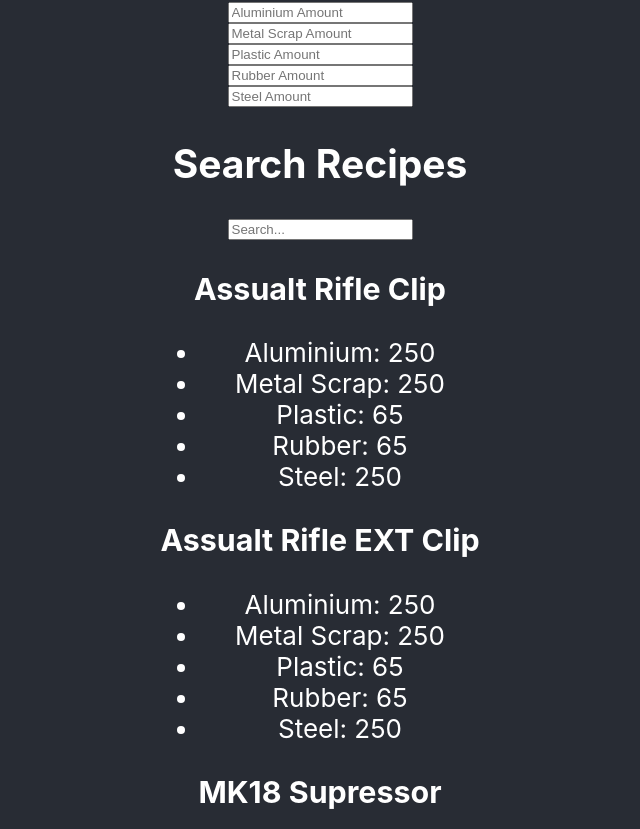
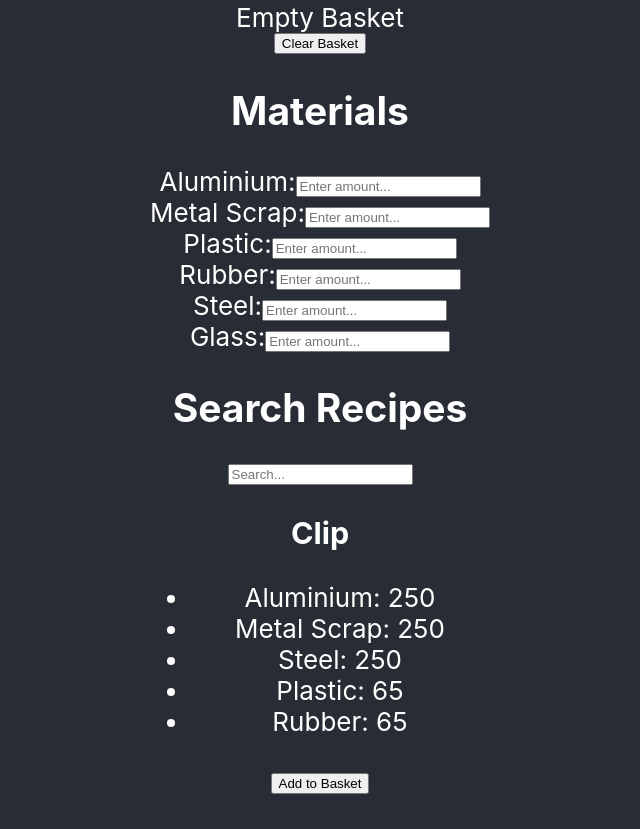
Before and after one commit to liamfrazer/crafting, a React (Create React App) app: page / in a window 1280 px wide. Shown: the part 242-1071 px from the top of the page, without its empty margins (320-960 px from the left). Built offline with nearby package versions, Linux system fonts and the light colour scheme.

Commit message:
Buttons added to recipes

```diff
--- a/public/data/materials.json
+++ b/public/data/materials.json
@@ -2,35 +2,42 @@
     {
       "id": 1,
       "name": "Aluminium",
-      "weight": 0,
+      "weight": 0.1,
       "image": "",
       "amount": 0
     },
     {
       "id": 2,
       "name": "Metal Scrap",
-      "weight": 0,
+      "weight": 0.1,
       "image": "",
       "amount": 0
     },
     {
       "id": 3,
       "name": "Plastic",
-      "weight": 0,
+      "weight": 0.1,
       "image": "",
       "amount": 0
     },
     {
       "id": 4,
       "name": "Rubber",
-      "weight": 0,
+      "weight": 0.1,
       "image": "",
       "amount": 0
     },
     {
       "id": 5,
       "name": "Steel",
-      "weight": 0,
+      "weight": 0.1,
+      "image": "",
+      "amount": 0
+    },
+    {
+      "id": 56,
+      "name": "Glass",
+      "weight": 0.1,
       "image": "",
       "amount": 0
     }
--- a/public/data/recipes.json
+++ b/public/data/recipes.json
@@ -1,47 +1,166 @@
 [
     {
       "id": 1,
-      "name": "Assualt Rifle Clip",
-      "maingroup": "Attachment",
-      "subgroup": "Assault Rifle Attachment",
+      "name": "Clip",
+      "group": "Rifle Attachment",
       "weight": 0,
       "image": "",
       "requirements": {
         "Aluminium": 250,
         "Metal Scrap": 250,
+        "Steel": 250,
         "Plastic": 65,
-        "Rubber": 65,
-        "Steel": 250
+        "Rubber": 65
       }
     },
     {
       "id": 2,
-      "name": "Assualt Rifle EXT Clip",
-      "maingroup": "Attachment",
-      "subgroup": "Assualt Rifle Attachment",
+      "name": "Supressor",
+      "group": "Attachment",
+      "weight": 0,
+      "image": "",
+      "requirements": {
+        "Plastic": 135,
+        "Rubber": 135
+      }
+    },
+    {
+      "id": 3,
+      "name": "Mag",
+      "group": "Attachment",
       "weight": 0,
       "image": "",
       "requirements": {
         "Aluminium": 250,
         "Metal Scrap": 250,
+        "Steel": 250,
         "Plastic": 65,
-        "Rubber": 65,
-        "Steel": 250
+        "Rubber": 65
       }
     },
     {
-      "id": 3,
-      "name": "MK18 Supressor",
-      "maingroup": "Attachment",
-      "subgroup": "MK18 Attachment",
+      "id": 4,
+      "name": "Scope",
+      "group": "Attachment",
       "weight": 0,
       "image": "",
       "requirements": {
         "Aluminium": 250,
         "Metal Scrap": 250,
+        "Steel": 250,
         "Plastic": 65,
-        "Rubber": 65,
-        "Steel": 250
+        "Rubber": 65
+      }
+    },
+    {
+      "id": 5,
+      "name": "Light",
+      "group": "Attachment",
+      "weight": 0,
+      "image": "",
+      "requirements": {
+        "Plastic": 135,
+        "Rubber": 135
+      }
+    },
+    {
+      "id": 6,
+      "name": "Slide",
+      "group": "Attachment",
+      "weight": 0,
+      "image": "",
+      "requirements": {
+        "Aluminium": 250,
+        "Metal Scrap": 250,
+        "Steel": 250,
+        "Plastic": 65,
+        "Rubber": 65
+      }
+    },
+    {
+      "id": 7,
+      "name": "Stock",
+      "group": "Attachment",
+      "weight": 0,
+      "image": "",
+      "requirements": {
+        "Aluminium": 250,
+        "Metal Scrap": 250,
+        "Steel": 250,
+        "Plastic": 65,
+        "Rubber": 65
+      }
+    },
+    {
+      "id": 8,
+      "name": "Drum",
+      "group": "Attachment",
+      "weight": 0,
+      "image": "",
+      "requirements": {
+        "Aluminium": 250,
+        "Metal Scrap": 250,
+        "Steel": 250,
+        "Plastic": 65,
+        "Rubber": 65
+      }
+    },
+    {
+      "id": 9,
+      "name": "Frame",
+      "group": "Attachment",
+      "weight": 0,
+      "image": "",
+      "requirements": {
+        "Aluminium": 250,
+        "Metal Scrap": 250,
+        "Steel": 250,
+        "Plastic": 65,
+        "Rubber": 65
+      }
+    },
+    {
+      "id": 10,
+      "name": "Double-Barrel Shotgun",
+      "group": "Shotgun",
+      "weight": 0,
+      "image": "",
+      "requirements": {
+        "Aluminium": 250,
+        "Metal Scrap": 250,
+        "Steel": 250,
+        "Plastic": 65,
+        "Rubber": 65
+      }
+    },
+    {
+      "id": 11,
+      "name": "Glock 17",
+      "group": "Pistol",
+      "weight": 0,
+      "image": "",
+      "requirements": {
+        "Metal Scrap": 95,
+        "Plastic": 95,
+        "Rubber": 95,
+        "G17 Barrel": 1,
+        "G17 Frame": 1,
+        "G17 Slide": 1
+      }
+    },
+    {
+      "id": 12,
+      "name": "FNX 45",
+      "group": "Pistol",
+      "weight": 0,
+      "image": "",
+      "requirements": {
+        "Rubber": 250,
+        "Metal Scrap": 120,
+        "Steel": 120,
+        "G17 Barrel": 1,
+        "G17 Frame": 1,
+        "G17 Slide": 1
       }
     }
   ]
--- a/src/App.js
+++ b/src/App.js
@@ -2,7 +2,8 @@ import { Component } from 'react'
 import InputBox from './components/input-box/input-box.component';
 import RecipeList from './components/recipe-list/recipe-list.component';
 import SearchBox from './components/search-box/search-box.component';
-
+import ShoppingList from './shopping-list/shopping-list.component';
+import BtnOption from './components/btn/btn-option.component';
 import './App.css';
 
 class App extends Component {
@@ -12,6 +13,7 @@ class App extends Component {
     this.state = {
       materials: [],
       recipes: [],
+      basket: [],
       inputField: '',
       searchField: ''
     }
@@ -49,49 +51,65 @@ class App extends Component {
     this.setState({ materials: updatedMaterials })
   }
 
+  onBasketChange = (event, materialName) => {
+    const inputField = event.target.value
+    const updatedMaterials = this.state.materials.map(material => {
+      if (material.name === materialName && !isNaN(inputField)) {
+        return { ...material, amount: parseInt(inputField, 10) }
+      } else {
+        return material;
+      }
+    })
+    this.setState({ materials: updatedMaterials })
+  }
+
 
   render() {
 
-    const { recipes, searchField, inputField } = this.state
-    const { onSearchChange } = this;
-    const { onMaterialChange } = this;
+    const { recipes, searchField } = this.state
+    const { onSearchChange, onMaterialChange, onBasketChange } = this;
 
     const searchRecipes = recipes.filter((recipe) => {
       return recipe.name.toLowerCase().includes(searchField)
     })
-
-    // const materialsAmount = recipes.filter((recipe) => {
-    //   return recipe.name.toLowerCase().includes(searchField)
-    // })
-
-    console.log(...this.state.materials);
 
     return (
       <div className="App">
         <div>
           <header className="App-header">
             <h1>Crafting Recipes</h1>
+            <h2>Shopping List</h2>
+            <ShoppingList />
+            <BtnOption
+              className='basket-clear-btn'
+              value='Clear Basket'
+              onClickHandler={() => console.log('Basket Cleared')}
+            />
             <h2>Materials</h2>
             <InputBox
               className='Aluminium-input-box'
-              placeholder={'Aluminium Amount'}
+              placeholder={'Aluminium'}
               onChangeHandler={(event) => onMaterialChange(event, 'Aluminium')} />
             <InputBox
               className='MetalScrap-input-box'
-              placeholder='Metal Scrap Amount'
+              placeholder='Metal Scrap'
               onChangeHandler={(event) => onMaterialChange(event, 'Metal Scrap')} />
             <InputBox
               className='Plastic-input-box'
-              placeholder='Plastic Amount'
+              placeholder='Plastic'
               onChangeHandler={(event) => onMaterialChange(event, 'Plastic')} />
             <InputBox
               className='Rubber-input-box'
-              placeholder='Rubber Amount'
+              placeholder='Rubber'
               onChangeHandler={(event) => onMaterialChange(event, 'Rubber')} />
             <InputBox
               className='Steel-input-box'
-              placeholder='Steel Amount'
+              placeholder='Steel'
               onChangeHandler={(event) => onMaterialChange(event, 'Steel')} />
+            <InputBox
+              className='Glass-input-box'
+              placeholder='Glass'
+              onChangeHandler={(event) => onMaterialChange(event, 'Glass')} />
             <h2>Search Recipes</h2>
             <SearchBox
               className='recipe-search-box'
--- /dev/null
+++ b/src/components/btn/btn-option.component.jsx
@@ -0,0 +1,16 @@
+import { Component } from 'react';
+
+class BtnOption extends Component {
+
+    render() {
+        return (
+            <button
+            className={this.props.className}
+            type='button'
+            onClick={this.props.onClickHandler}>{this.props.value}
+            </button>
+        )
+    }
+}
+
+export default BtnOption
--- a/src/components/input-box/input-box.component.jsx
+++ b/src/components/input-box/input-box.component.jsx
@@ -4,13 +4,17 @@ class InputBox extends Component {
 
     render() {
         return (
+            <div>
+                {this.props.placeholder}:
             <input
             className={this.props.className}
             type='number'
             min={0}
-            placeholder={this.props.placeholder}
+            placeholder={"Enter amount..."}
+            label={this.props.placeholder}
             onChange={this.props.onChangeHandler}>
             </input>
+            </div>
         )
     }
 }
--- a/src/components/recipe-list/recipe-list.component.jsx
+++ b/src/components/recipe-list/recipe-list.component.jsx
@@ -1,4 +1,5 @@
 import  { Component } from 'react';
+import BtnOption from '../btn/btn-option.component';
 
 class RecipeList extends Component {
 
@@ -21,6 +22,11 @@ class RecipeList extends Component {
                             </li>
                         ))}
                     </ul>
+                    <BtnOption
+              className='basket-add-btn'
+              value='Add to Basket'
+              onClickHandler={() => console.log(`${recipe.name} added to basket`)}
+            />
                     </div>
                 ))}
             </div>
--- /dev/null
+++ b/src/shopping-list/shopping-list.component.jsx
@@ -0,0 +1,20 @@
+import  { Component } from 'react';
+
+class ShoppingList extends Component {
+
+    render() {
+        const { basket } = this.props
+
+    if (!basket) {
+        return <div>Empty Basket</div>
+    }
+        return (
+
+            <div>
+                Shopping List
+            </div>
+        )
+    }
+}
+
+export default ShoppingList;
```
Also changed, not shown: src/components/materials/materials.component.jsx (deleted), src/components/shopping-list/shopping-list.component.jsx (deleted).
